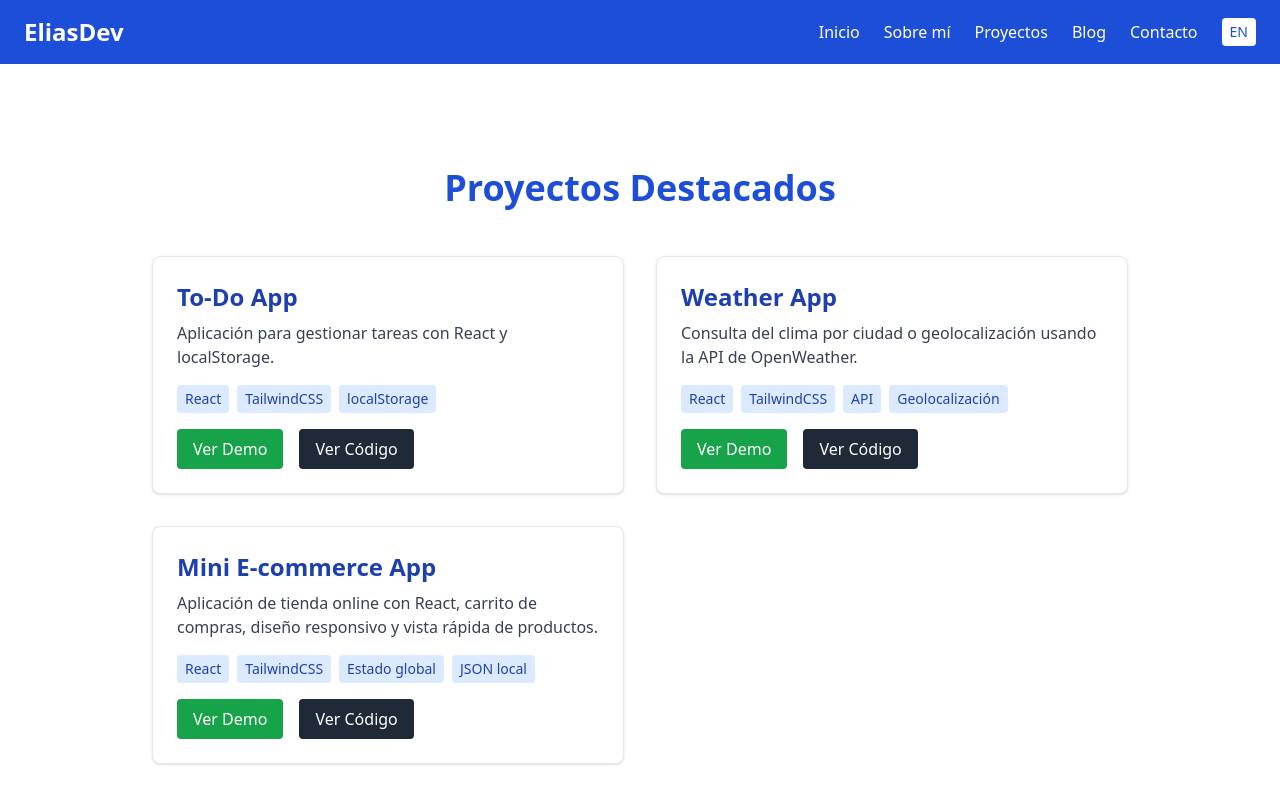
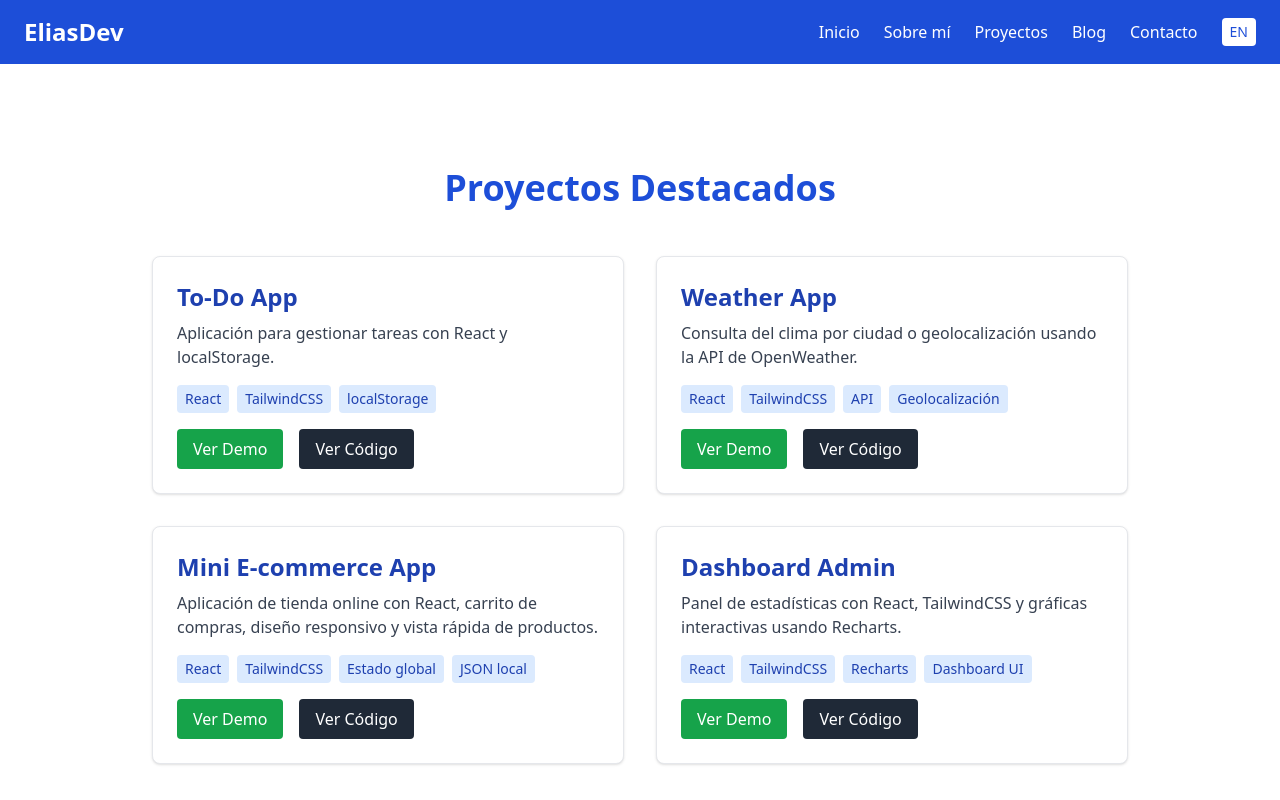
Before and after one commit to Eliasuarez04/my-portfolio, a React (Vite) app: page /projects in a window 1280 px wide. Shown: the top 800 px of the page. Built offline with nearby package versions, Linux system fonts and the light colour scheme.

Commit message:
Integrado Dashboard Admin como cuarto proyecto del portafolio

```diff
--- a/src/i18n/en.js
+++ b/src/i18n/en.js
@@ -61,7 +61,15 @@ export default {
       tech: ['React', 'TailwindCSS', 'Global state', 'Local JSON'],
       demo: 'View Demo',
       code: 'View Code',
+    },
+    {
+      title: 'Admin Dashboard',
+      description: 'Stats panel with React, TailwindCSS and interactive charts using Recharts.',
+      tech: ['React', 'TailwindCSS', 'Recharts', 'Dashboard UI'],
+      demo: 'View Demo',
+      code: 'View Code'
     }
+
   ]
 },
   blog: {
--- a/src/i18n/es.js
+++ b/src/i18n/es.js
@@ -61,6 +61,13 @@ export default {
       tech: ['React', 'TailwindCSS', 'Estado global', 'JSON local'],
       demo: 'Ver Demo',
       code: 'Ver Código',
+    },
+    {
+      title: 'Dashboard Admin',
+      description: 'Panel de estadísticas con React, TailwindCSS y gráficas interactivas usando Recharts.',
+      tech: ['React', 'TailwindCSS', 'Recharts', 'Dashboard UI'],
+      demo: 'Ver Demo',
+      code: 'Ver Código'
     }
 
   ]
--- a/src/pages/Projects.jsx
+++ b/src/pages/Projects.jsx
@@ -11,9 +11,14 @@ const projectLinks = [
   },
   {
     github: 'https://github.com/Eliasuarez04/ecommerce-app',
-    demo: 'https://ecommerce-app-theta-bay.vercel.app/',
+    demo: 'https://ecommerce-app-dusky-gamma.vercel.app/',
+  },
+  {
+    github: 'https://github.com/Eliasuarez04/dashboard-app',
+    demo: 'https://dashboard-app-omega-murex.vercel.app/',
   }
 ]
+
 
 const Projects = () => {
   const { translations } = useLanguage()
```
